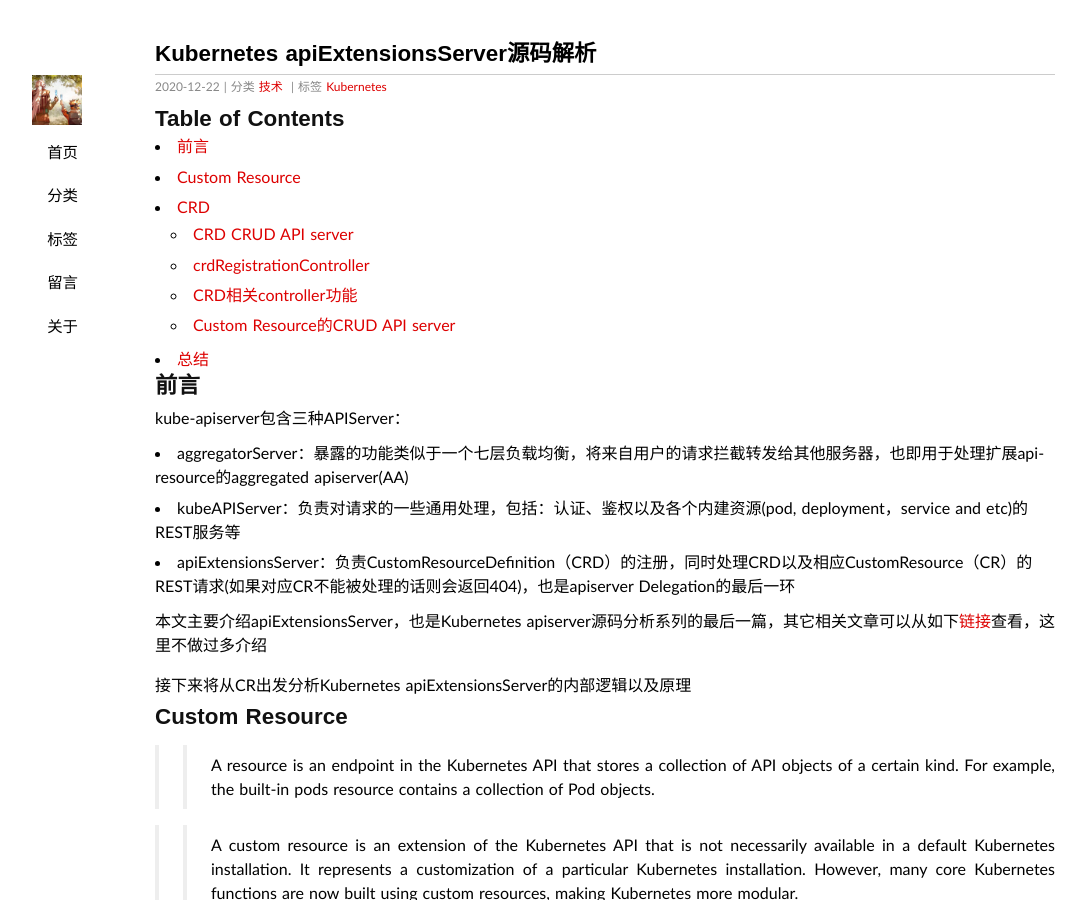
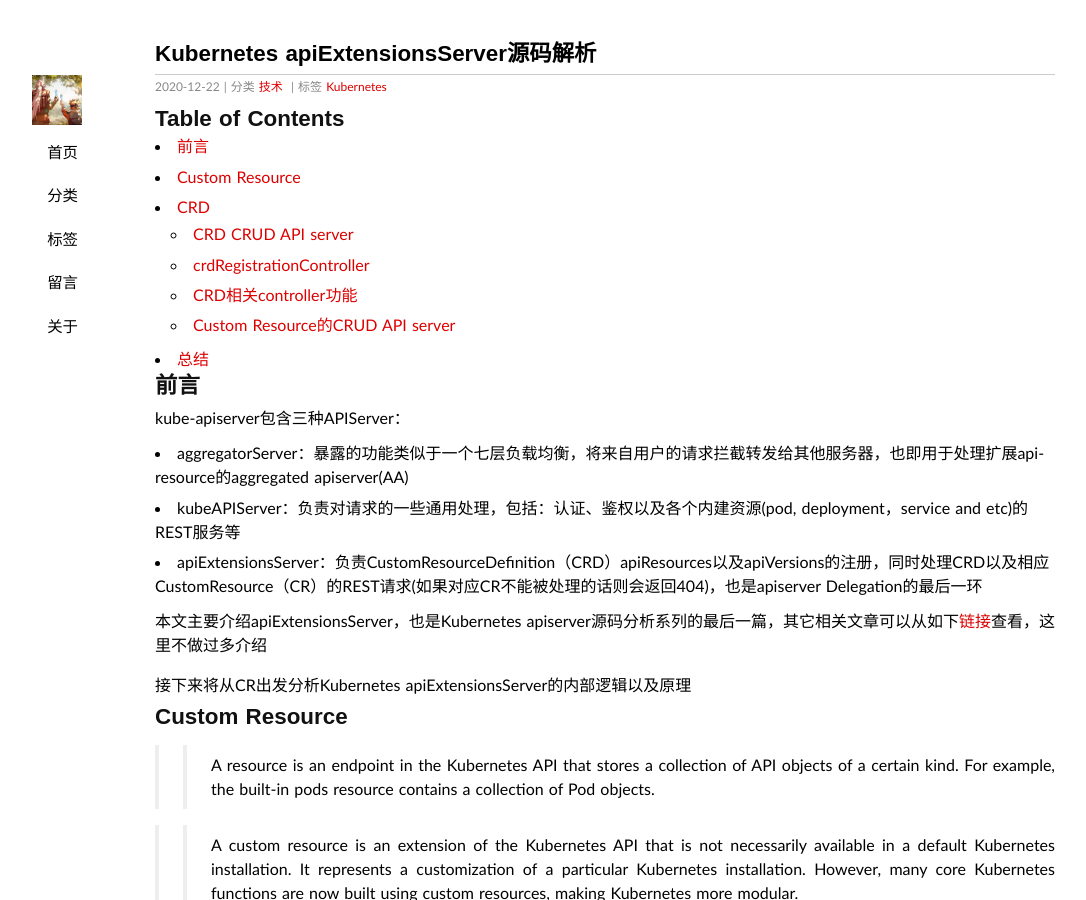
Before and after one commit to duyanghao/duyanghao.github.io, a Jekyll site: the page built from _posts/2020-12-22-kubernetes-apiExtensionsServer.md, in a window 1280 px wide and 900 px high. Shown: the whole window, without its empty margins (35-1121 px from the left). Built offline with Jekyll 4.4.1, drawn with Linux system fonts in a browser that asks for light colours; some web fonts are replaced; comment, search, counter and statistics services are not loaded.

Commit message:
update kubernetes extension apiserver
Signed-off-by: duyanghao <1294057873@qq.com>

```diff
--- a/_posts/2020-12-22-kubernetes-apiExtensionsServer.md
+++ b/_posts/2020-12-22-kubernetes-apiExtensionsServer.md
@@ -24,7 +24,7 @@
 
 * aggregatorServer：暴露的功能类似于一个七层负载均衡，将来自用户的请求拦截转发给其他服务器，也即用于处理扩展api-resource的aggregated apiserver(AA)
 * kubeAPIServer：负责对请求的一些通用处理，包括：认证、鉴权以及各个内建资源(pod, deployment，service and etc)的REST服务等
-* apiExtensionsServer：负责CustomResourceDefinition（CRD）的注册，同时处理CRD以及相应CustomResource（CR）的REST请求(如果对应CR不能被处理的话则会返回404)，也是apiserver Delegation的最后一环
+* apiExtensionsServer：负责CustomResourceDefinition（CRD）apiResources以及apiVersions的注册，同时处理CRD以及相应CustomResource（CR）的REST请求(如果对应CR不能被处理的话则会返回404)，也是apiserver Delegation的最后一环
 
 本文主要介绍apiExtensionsServer，也是Kubernetes apiserver源码分析系列的最后一篇，其它相关文章可以从如下[链接](https://github.com/duyanghao/kubernetes-reading-notes/blob/master/core/api-server/README.md)查看，这里不做过多介绍
 
```
